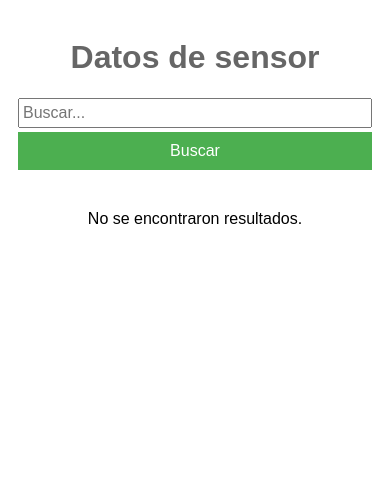
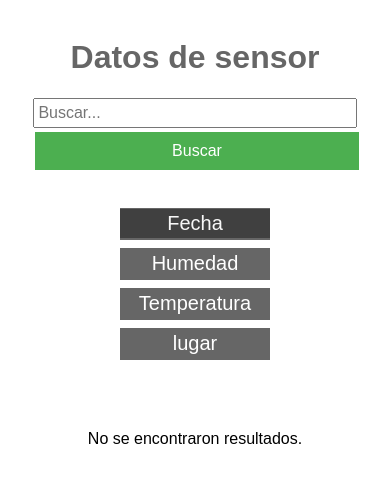
Before and after one commit to JeissonR115/ambidada_PIA, a website with bundled scripts: page client/index.html in a window 390 px wide. Both pictures are taken after a click on the button "Buscar". Built offline with nearby package versions, Linux system fonts and the light colour scheme; files whose address does not match are found by name.

Commit message:
annadir fitrar por argumentos

```diff
--- a/client/app.js
+++ b/client/app.js
@@ -1,31 +1,39 @@
 import { colorear } from "./color.js";
 const searchButton = document.getElementById('search-button');
 const apiDataDiv = document.getElementById('api-data');
+const radioButtons = document.querySelectorAll('.filter-changer--input');
 const searchInput = document.getElementById('search-input');
-let styleElement = document.createElement('style');
+const styleElement = document.createElement('style');
 document.head.appendChild(styleElement);
-let styleSheet = styleElement.sheet;
-
+const styleSheet = styleElement.sheet;
 
 async function getData(input) {
     try {
-        const response = await fetch(`http://localhost:3000/sensordata/${switchAttribute()}${input}`);
+        const attribute = findAttribute(radioButtons)
+        console.log(`http://localhost:3000/sensordata${switchAttribute(attribute)}${input}`)
+        const response = await fetch(`http://localhost:3000/sensordata${switchAttribute(attribute)}${input}`);
         return await response.json();
     } catch (error) {
         console.error('Error al consumir la API:', error);
         return [];
     }
 }
-function switchAttribute(attribute){
+function switchAttribute(attribute) {
     const attributeList = {
-        date:'date?one_day=true&start_date=',
+        date: '/date?one_day=true&start_date=',
         ambient: '/find/ambient/',
         temperature: '/find/temperature/',
         place: '/find/place/',
     }
+
     return attributeList[attribute]
 }
-function showData(data,container) {
+function findAttribute(inputs) {
+    let attribute = ""
+    inputs.forEach(input => input.checked ? attribute = input : false)
+    return attribute.value
+}
+function showData(data, container) {
     container.innerHTML = '';
     if (data.length > 0) {
         data.forEach((sensor, i) => {
@@ -43,10 +51,11 @@
         apiDataDiv.innerHTML = '<p>No se encontraron resultados.</p>';
     }
 }
-searchButton.addEventListener('click', async function() {
+async function search() {
     const searchTerm = searchInput.value;
     const data = await getData(searchTerm);
-    console.log(data.length)
     showData(data, apiDataDiv);
-    colorear(styleSheet,{value:207,saturation:85,lightness:90},data.length)
-});
+    colorear(styleSheet, { value: 207, saturation: 85, lightness: 90 }, data.length)
+}
+searchInput.addEventListener('change',search);
+searchButton.addEventListener('click',search)
--- a/client/index.html
+++ b/client/index.html
@@ -8,10 +8,30 @@
 </head>
 <body>
     <h1>Datos de sensor</h1>
-    <input type="text" id="search-input" placeholder="Buscar...">
-    <button id="search-button">Buscar</button>
+    <div>
+        <input type="text" id="search-input" placeholder="Buscar...">
+        <button id="search-button">Buscar</button>
+    </div>
+    <div class="filter-changer__container">
+        <label class="filter-changer" >
+            <input class="filter-changer--input" type="radio" name="filter-changer--input" value="date" checked>
+            <span class="filter-changer--span">Fecha</span>
+        </label>
+        <label class="filter-changer">
+            <input class="filter-changer--input" type="radio" name="filter-changer--input" value="ambient">
+            <span class="filter-changer--span">Humedad</span>
+        </label>
+        <label class="filter-changer">
+            <input class="filter-changer--input" type="radio" name="filter-changer--input" value="temperature">
+            <span class="filter-changer--span">Temperatura</span>
+        </label>
+        <label class="filter-changer">
+            <input class="filter-changer--input" type="radio" name="filter-changer--input" value="place">
+            <span class="filter-changer--span">lugar</span>
+        </label>
+    </div>
+
     <div id="api-data">Ingrese una búsqueda y presione el botón.</div>
-
     <script type="module" src="./app.js"></script>
     <script type="module" src="./color.js"></script>
 </body>
--- a/client/responsive.css
+++ b/client/responsive.css
@@ -11,4 +11,7 @@
     .sensor {
         font-size: 14px;
     }
+    .filter-changer__container{
+        flex-direction: column;
+    }
 }
--- a/client/style.css
+++ b/client/style.css
@@ -42,3 +42,36 @@
     margin-bottom: 10px;
     border-radius: 5px;
 }
+.filter-changer__container{
+   display: flex;
+   margin: 30px;
+}
+.filter-changer{
+    width: 150px;
+    height: 32px;
+    margin: 4px;
+    cursor: pointer;
+
+    display: flex;
+    justify-content: center;
+    align-items: center;
+    background-color: #666;
+    color: #fff;
+
+    user-select: none;
+}
+.filter-changer--span{
+    text-align: center;
+    font-size: 20px;
+    padding: 3px 0px;
+    display: block;
+    width: 100%;
+}
+.filter-changer--input {
+    display: none;
+    position: absolute;
+}
+.filter-changer--input:checked + span{
+    background-color: #404040;
+    color: #F7F7F7;
+}
```
